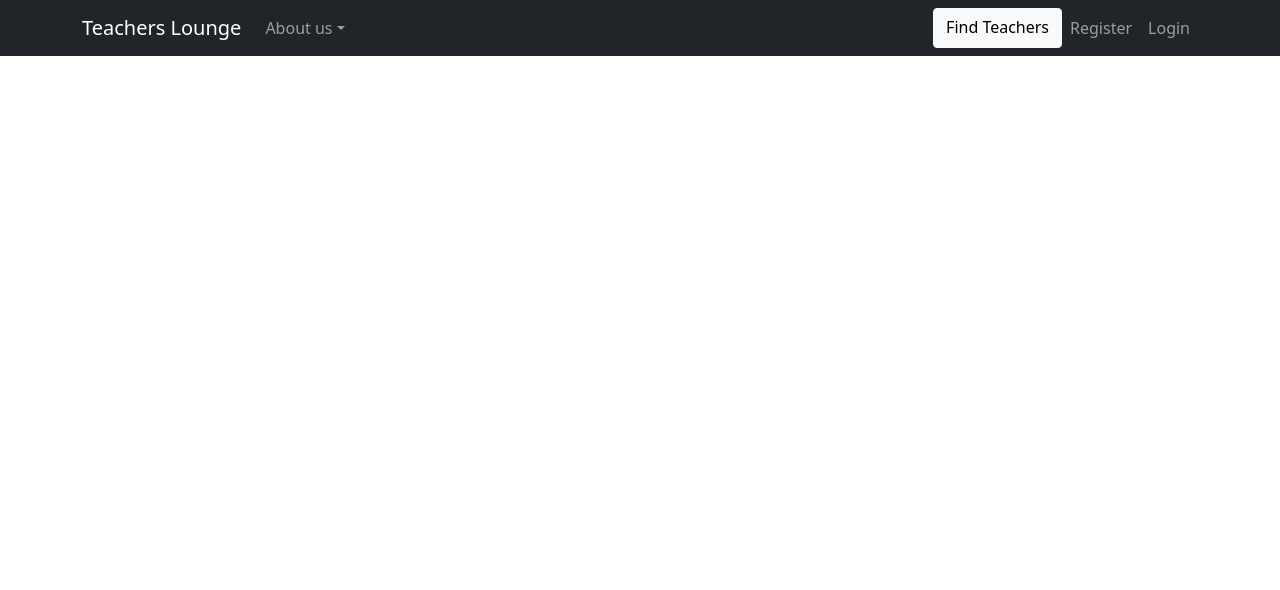
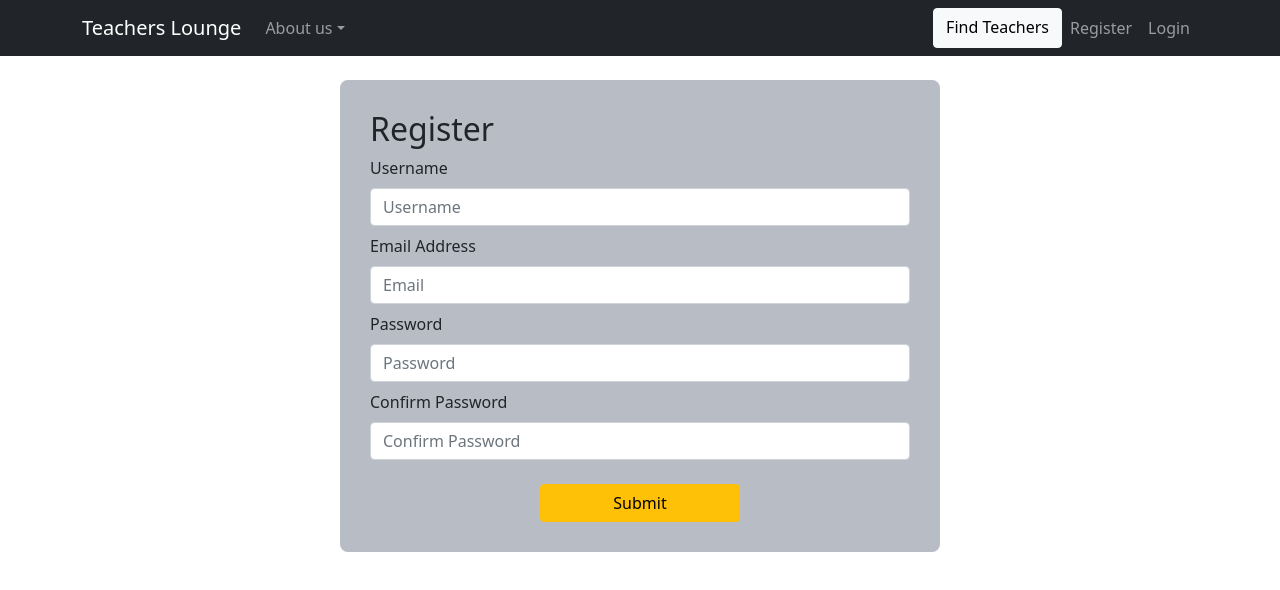
Before and after one commit to alibeniaminali/Esperanto, a React (Create React App) app in the folder client/: page /register in a window 1280 px wide. Shown: the top 590 px of the page. Built offline with nearby package versions, Linux system fonts and the light colour scheme.

Commit message:
Basic Frontend Framework

```diff
--- a/client/src/App.js
+++ b/client/src/App.js
@@ -2,9 +2,16 @@ import React from 'react'
 import { BrowserRouter, Routes, Route } from 'react-router-dom'
 import SiteNavbar from './components/SiteNavbar'
 import Home from './components/Home'
-
+import Register from './components/auth/Register'
 import Login from './components/auth/Login'
 import TeachersList from './components/teachers/TeachersList'
+import TeachersProfile from './components/teachers/TeachersProfile'
+import AddTeacher from './components/teachers/AddTeacher'
+import AboutUs from './components/teachers/AboutUs'
+import UserProfile from './components/teachers/UserProfile'
+import EditTeacher from './components/teachers/EditTeacher'
+
+
 
 const App = () => {
   return (
@@ -13,8 +20,14 @@ const App = () => {
         <SiteNavbar />
         <Routes>
           <Route path="/" element={<Home />} />
-          <Route path="/teachers" element={<TeachersList />} />
+          <Route path="teachers" element={<TeachersList />} />
+          <Route path="teachers/:teacherId" element={<TeachersProfile />} />
+          <Route path="userprofile" element={<UserProfile />} />
+          <Route path="addteacher" element={<AddTeacher />} />
+          <Route path="editteacher" element={<EditTeacher />} />
+          <Route path="aboutus" element={<AboutUs />} />
           <Route path="login" element={<Login />} />
+          <Route path="register" element={<Register />} />
         </Routes>
       </BrowserRouter>
     </div>
--- a/client/src/components/auth/Login.js
+++ b/client/src/components/auth/Login.js
@@ -11,12 +11,12 @@ const Login = () => {
 
   const navigate = useNavigate()
 
-    const [ formData, setFormData ] = useState({
+  const [formData, setFormData] = useState({
     email: '',
     password: '',
   })
 
-    const [ formError, setFormError ] = useState('')
+  const [formError, setFormError] = useState('')
 
   const handleChange = (e) => {
     const newObj = { ...formData, [e.target.name]: e.target.value }
@@ -25,17 +25,16 @@ const Login = () => {
   }
 
   const setTokenToLocalStorage = (token) => {
-      window.localStorage.setItem('sei61-cheesebored-token', token)
+    window.localStorage.setItem('teachers-token', token)
   }
 
   const handleSubmit = async (e) => {
-      e.preventDefault() // prevent reload
+    e.preventDefault()
     try {
-        const { data } = await axios.post('https://ga-cheesebored.herokuapp.com/login', formData)
-        // Redirect using the navigate variable, passing in the route we want to redirect to
+      const { data } = await axios.post('/api/login', formData)
       console.log('token', data.token)
-        setTokenToLocalStorage(data.token) // Set token to local storage
-        navigate('/cheeses') // Navigating to the CheeseIndex
+      setTokenToLocalStorage(data.token)
+      navigate('/teachers')
     } catch (err) {
       console.log(err.response)
       setFormError(err.response.data.message)
@@ -56,7 +55,7 @@ const Login = () => {
             <Form.Label htmlFor="password">Password</Form.Label>
             <Form.Control onChange={handleChange} type="password" name="password" placeholder='Password' defaultValue={formData.password} />
           </Form.Group>
-              { formError && <Form.Text>{formError}</Form.Text> }
+          {formError && <Form.Text>{formError}</Form.Text>}
           <Form.Group className="mb-3" controlId="formBasicCheckbox">
             <Form.Check type="checkbox" label="Keep me logged in" />
           </Form.Group>
--- /dev/null
+++ b/client/src/components/auth/Register.js
@@ -0,0 +1,85 @@
+import React, { useState } from 'react'
+import axios from 'axios'
+
+import { useNavigate } from 'react-router-dom'
+
+import Container from 'react-bootstrap/Container'
+import Form from 'react-bootstrap/Form'
+import Button from 'react-bootstrap/Button'
+
+const Register = () => {
+
+    // navigate
+    const navigate = useNavigate()
+
+    const [formData, setFormData] = useState({
+      username: '',
+      email: '',
+      password: '',
+      passwordConfirmation: '',
+    })
+
+    const [formErrors, setFormErrors] = useState({
+      username: '',
+      email: '',
+      password: '',
+      passwordConfirmation: '',
+    })
+
+    const handleChange = (e) => {
+      const newObj = { ...formData, [e.target.name]: e.target.value }
+      setFormData(newObj)
+      setFormErrors({ ...formErrors, [e.target.name]: '' })
+    }
+
+    const handleSubmit = async (e) => {
+      e.preventDefault() // prevent reload
+      try {
+        await axios.post('/api/register', formData)
+        // Redirect using the navigate variable, passing in the route we want to redirect to
+        navigate('/login')
+      } catch (err) {
+        setFormErrors(err.response.data.errors)
+      }
+    }
+
+    return (
+      <section className="form-page">
+        <Container>
+          <Form onSubmit={handleSubmit} className='mt-4'>
+            <h2>Register</h2>
+            {/* Username */}
+            <Form.Group className='mb-2'>
+              <Form.Label htmlFor='username'>Username</Form.Label>
+              <Form.Control onChange={handleChange} type="text" name="username" placeholder="Username" defaultValue={formData.username} />
+              {formErrors.username && <Form.Text>{formErrors.username}</Form.Text>}
+            </Form.Group>
+            {/* Email */}
+            <Form.Group className='mb-2'>
+              <Form.Label htmlFor="email">Email Address</Form.Label>
+              <Form.Control onChange={handleChange} type="email" name="email" placeholder="Email" defaultValue={formData.email} />
+              {formErrors.email && <Form.Text>{formErrors.email}</Form.Text>}
+            </Form.Group>
+            {/* Password */}
+            <Form.Group className='mb-2'>
+              <Form.Label htmlFor="password">Password</Form.Label>
+              <Form.Control onChange={handleChange} type="password" name="password" placeholder="Password" defaultValue={formData.password} />
+              {formErrors.password && <Form.Text>{formErrors.password}</Form.Text>}
+            </Form.Group>
+            {/* Password Confirmation */}
+            <Form.Group className='mb-2'>
+              <Form.Label htmlFor="passwordConfirmation">Confirm Password</Form.Label>
+              <Form.Control onChange={handleChange} type="password" name="passwordConfirmation" placeholder="Confirm Password" defaultValue={formData.passwordConfirmation} />
+              {formErrors.passwordConfirmation && <Form.Text>{formErrors.passwordConfirmation}</Form.Text>}
+            </Form.Group>
+            {/* Submit */}
+            <Form.Group className='text-center mt-4'>
+              <Button variant="warning" type="submit">Submit</Button>
+            </Form.Group>
+          </Form>
+        </Container>
+      </section>
+    )
+  }
+
+export default Register
--- /dev/null
+++ b/client/src/components/teachers/AboutUs.js
@@ -0,0 +1,10 @@
+import React from "react";
+
+const AboutUs = () => {
+
+  return (
+    <h2>This is About Us Page</h2>
+  )
+}
+
+export default AboutUs
--- /dev/null
+++ b/client/src/components/teachers/AddTeacher.js
@@ -0,0 +1,10 @@
+import React from "react";
+
+const AddTeacher = () => {
+
+  return (
+    <h2>This is Add teacher Page</h2>
+  )
+}
+
+export default AddTeacher
--- /dev/null
+++ b/client/src/components/teachers/EditTeacher.js
@@ -0,0 +1,10 @@
+import React from "react";
+
+const EditTeacher = () => {
+
+  return (
+    <h2>This is Edit Teacher Page</h2>
+  )
+}
+
+export default EditTeacher
--- a/client/src/components/teachers/TeachersList.js
+++ b/client/src/components/teachers/TeachersList.js
@@ -5,6 +5,7 @@ import Container from 'react-bootstrap/Container'
 import Row from 'react-bootstrap/Row'
 import Col from 'react-bootstrap/Col'
 import Card from 'react-bootstrap/Card'
+import { Link } from 'react-router-dom'
 
 const TeachersList = () => {
   const [teachers, setTeachers] = useState([])
@@ -30,6 +31,7 @@ const TeachersList = () => {
             const { firstName, pricePerHour, _id } = teacher
             return (
               <Col key={_id} md="6" lg="4" className="teacher mb-4">
+                <Link to={`/teachers/${teacher._id}`}>
                 <Card className="h-100">
                   <div className="card-image m-auto">
                     <p className="w-100"> {firstName}</p>
@@ -38,6 +40,7 @@ const TeachersList = () => {
                     {pricePerHour}
                   </Card.Footer>
                 </Card>
+                </Link>
               </Col>
             )
           })}
--- /dev/null
+++ b/client/src/components/teachers/TeachersProfile.js
@@ -0,0 +1,87 @@
+import React, { useEffect, useState } from 'react'
+import axios from 'axios'
+import { useParams, Link} from 'react-router-dom'
+
+
+import { getTokenFromLocalStorage } from '../helpers/auth'
+
+
+import Container from 'react-bootstrap/Container'
+import Row from 'react-bootstrap/Row'
+import Col from 'react-bootstrap/Col'
+// import Button from 'react-bootstrap/Button'
+
+const TeacherProfile = () => {
+
+  // Global variables
+  // const navigate = useNavigate()
+
+  // State
+  const [ teacher, setTeacher ] = useState([])
+  const [ hasError, setHasError ] = useState({ error: false, message: '' })
+
+  // Params
+  const { teacherId } = useParams()
+
+  useEffect(() => {
+    const getSingleTeacher = async () => {
+      try {
+        const { data } = await axios.get(`/api/teachers/${teacherId}`, {
+          headers: {
+            Authorization: `Bearer ${getTokenFromLocalStorage()}`,
+          },
+        })
+        setTeacher(data)
+      } catch (err) {
+        setHasError({ error: true, message: err.message })
+      }
+    }
+    getSingleTeacher()
+  }, [teacherId])
+
+  // const userIsOwner = () => {
+  //   const payload = getPayload()
+  //   console.log(payload)
+  //   if (!payload) return
+  //   return teacher.owner === payload.sub
+  // }
+
+
+return (
+<Container className="mt-4">
+      {teacher ?
+        <div className='teacher-show'>
+          <h2>{teacher.firstName}</h2>
+          <hr />
+          <Row>
+            <Col md="6">
+              <img className='w-100' src={teacher.displayPicture} alt={teacher.firstName}/>
+            </Col>
+            <Col md="6">
+              <h4>About me</h4>
+              <p>{teacher.aboutMe}</p>
+              <hr />
+              <h4> Hello Everyone</h4>
+              <hr />
+              <p className="lead">{teacher.alsoSpeaks}</p>
+              <h4>We Love to teach</h4>
+              <hr />
+              <p className="lead">{teacher.avgRating}</p>
+              {/* { userIsOwner() &&
+                <p>hello owner</p>
+              } */}
+              <Link to="/teachers" className="btn btn-warning">Back to all teachers</Link>
+            </Col>
+          </Row>
+        </div>
+        :
+        <h2 className="text-center">
+          {hasError.error ? 'Oh something went wrong, the sadness 😞' : 'Loading...'}
+        </h2>
+      }
+    </Container>
+  )
+}
+
+
+export default TeacherProfile
--- /dev/null
+++ b/client/src/components/teachers/UserProfile.js
@@ -0,0 +1,10 @@
+import React from "react";
+
+const UserProfile = () => {
+
+  return (
+    <h2>This is User Profile Page</h2>
+  )
+}
+
+export default UserProfile
--- a/package.json
+++ b/package.json
@@ -11,8 +11,9 @@
     "express": "^4.17.2",
     "jsonwebtoken": "^8.5.1",
     "mongoose": "^6.2.1",
-    "mongoose-unique-validator": "2.0.3",
-    "nodemon": "^2.0.15"
+    "mongoose-unique-validator": "^3.0.0",
+    "nodemon": "^2.0.15",
+    "uuid": "^8.3.2"
   },
   "scripts": {
     "serve": "npx nodemon index.js",
```
Also changed, not shown: client/src/components/helpers/auth.js (added, +22 -0 lines), 2 other files (tests, documents, lock files or other folders). Lines whose indentation alone changed are shown as unchanged.
